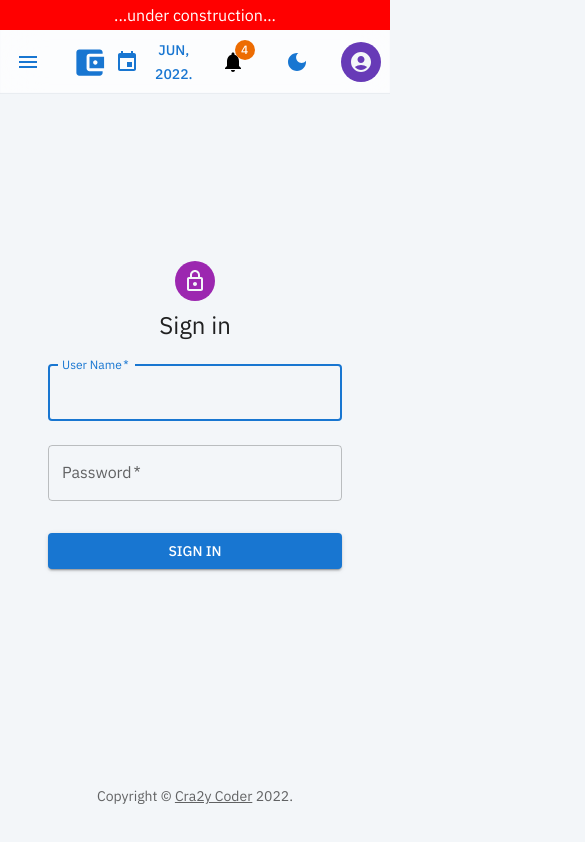
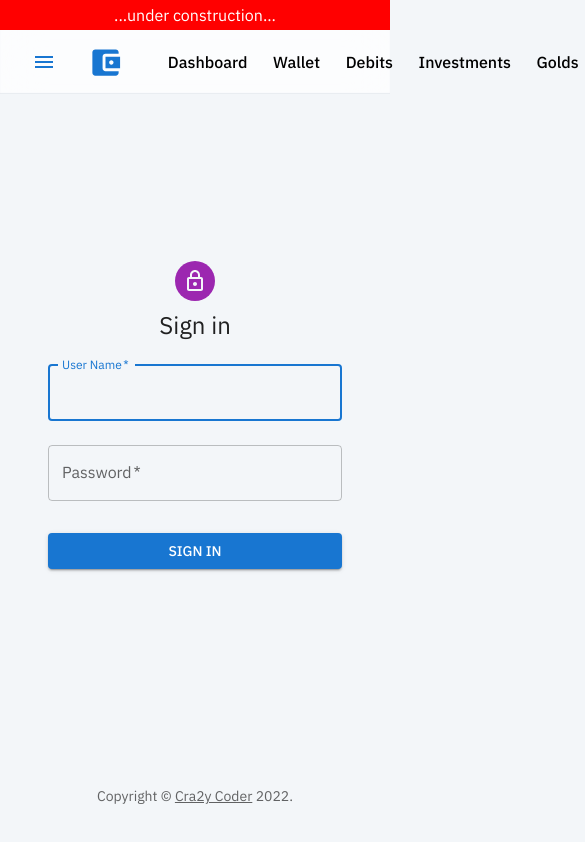
Before and after one commit to cra2ycoder/my-finance, a Next.js app: page / in a window 390 px wide. Shown: the top 842 px of the page, 585 px wide, since content can reach past the window. Built offline with nearby package versions, Linux system fonts and the light colour scheme.

Commit message:
header parent corrections

```diff
--- a/components/Header/styles.module.scss
+++ b/components/Header/styles.module.scss
@@ -44,20 +44,20 @@
 }
 
 @media (max-width: 1024px) {
-  .menuListParentDesktop {
-    display: none;
-  }
-  .menuListParentMobile {
-    flex-direction: column;
-  }
+  // .menuListParentDesktop {
+  //   display: none;
+  // }
+  // .menuListParentMobile {
+  //   flex-direction: column;
+  // }
 }
 
 @media (max-width: 768px) {
-  .headerParent {
-    padding: 0 1rem;
-  }
+  // .headerParent {
+  //   padding: 0 1rem;
+  // }
 }
 
-@media (max-width: 1024px) {
+// @media (max-width: 1024px) {
 
-}
+// }
```
